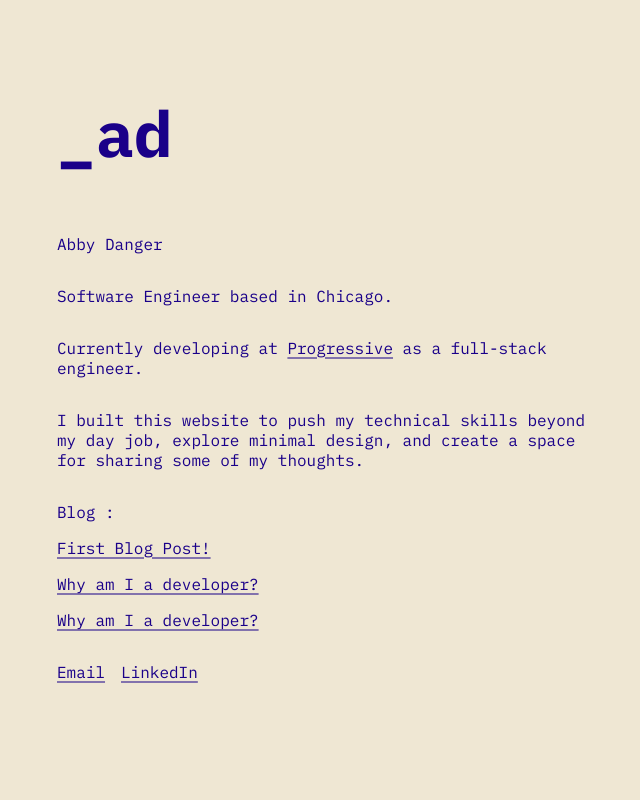
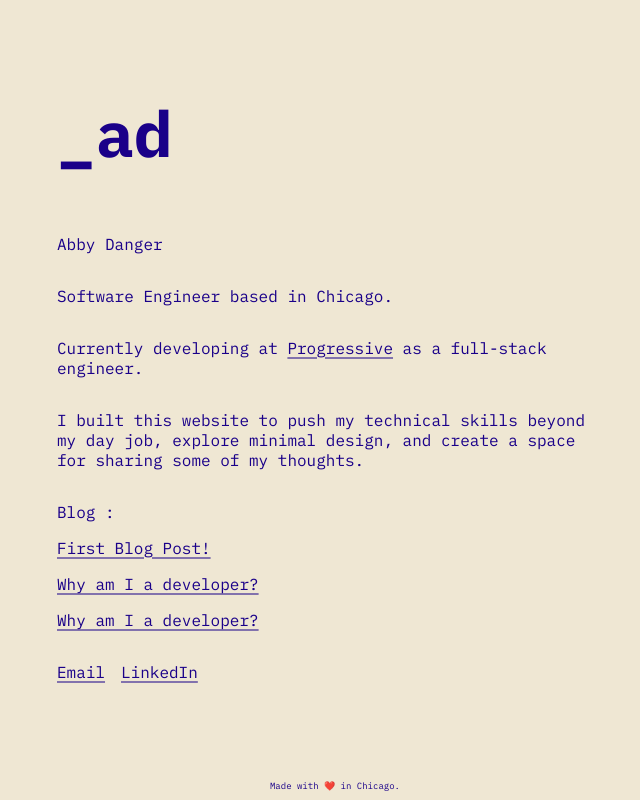
Before and after one commit to abbyadanger/ad-proj, an Angular app: page / in a window 1280 px wide. Shown: the whole page, without its empty margins (313-953 px from the left). Built offline with nearby package versions, Linux system fonts and the light colour scheme.

Commit message:
Add Footer

```diff
--- a/src/app/app.css
+++ b/src/app/app.css
@@ -21,6 +21,7 @@
 main {
   background-color: #efe7d3;
   color: #1a0089;
+  font-family: 'IBM Plex Mono', monospace;
   /* color: #eb5e3a; cool orange color */
 }
 
@@ -29,6 +30,15 @@ main {
   display: flex;
   gap: 16px; /* optional: adds space between items */
 }
+
+.footer-msg {
+  font-size: xx-small;
+  position:fixed;
+  bottom: 0px;
+  width: 100%;
+  text-align: center;
+}
+
 
 /* Hyperlink Styling */
 a {
--- a/src/app/app.html
+++ b/src/app/app.html
@@ -3,8 +3,8 @@
 
     <a class="header-link" href="/">
       <div class="header">
-      <h1 class="blinking-underscore">_</h1><h1>ad</h1>
-    </div>
+        <h1 class="blinking-underscore">_</h1><h1>ad</h1>
+      </div>
     </a>
 
     <p class="name">Abby Danger</p>
@@ -33,6 +33,10 @@
       <p><a href="mailto:abbyadanger@gmail.com">Email</a></p>
       <p><a href="https://www.linkedin.com/in/abigaildanger" target="_blank">LinkedIn</a></p>
     </div>
+  </div>
 
+  <div class="footer-msg">
+    <p>Made with ❤️ in Chicago.</p>
   </div>
+
 </main>
```
Also changed, not shown: 1 other file (tests, documents, lock files or other folders).
